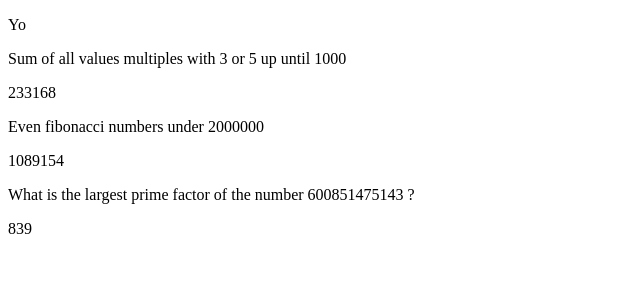
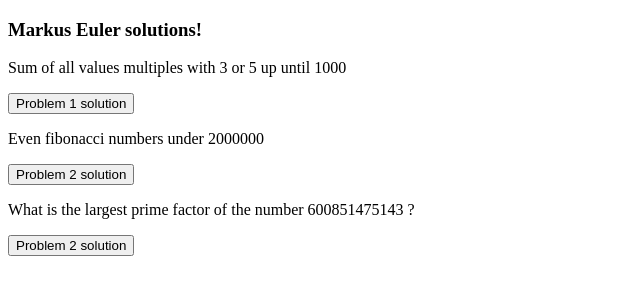
Before and after one commit to markusgustavsson/Euler-project, a plain HTML site: page index.html in a window 1280 px wide. Shown: the whole page, without its empty margins (0-640 px from the left). Drawn offline with Linux system fonts and the light colour scheme.

Commit message:
added buttons

```diff
--- a/index.html
+++ b/index.html
@@ -2,32 +2,22 @@
 <html>
 <head>
 <title>Euler Solitons - by Markus!</title>
-<meta><meta>
+<script>
 
-</head>
-<body>
-<p>Yo</p>
-<p> Sum of all values multiples with 3 or 5 up until 1000</p>
-<p id="demo"></p>
-
-<p> Even fibonacci numbers under 2000000</p>
-<p id="demo2"></p>
-
-<p> What is the largest prime factor of the number 600851475143 ?</p>
-<p id="demo3"></p>
-
-<script>
- function multiple () {
-  var sum = 0
-    for (var i = 0; i < 1000; i++) {
-      if (i % 3 === 0 || i % 5 === 0) {
-        sum += i
-      }
-    }
-    return sum;
+var multiple = function(number) {
+var sum = 0
+for (var i = 0; i<number; i++) {
+	if (i%3===0 || i%5 === 0) {
+  	sum += i;
   }
 
-document.getElementById("demo").innerHTML =multiple();
+}
+return sum;
+
+}
+
+
+
 
 
 var even_fib = function(num) {
@@ -49,7 +39,7 @@ var even_fib = function(num) {
 	return sum;
 };
 
-document.getElementById("demo2").innerHTML = even_fib(2000000)
+
 
 
 
@@ -62,8 +52,42 @@ for (var i = 0; i < 1000; ++i) {
 }
 var lpf = primeFactors.length;
 
-document.getElementById("demo3").innerHTML = primeFactors[lpf-1]
 
 </script>
+
+</head>
+<body>
+<h3>Markus Euler solutions!</h3>
+<p> Sum of all values multiples with 3 or 5 up until 1000</p>
+
+<button onclick="showPb1()">Problem 1 solution</button>
+<p id="demo"></p>
+
+<p> Even fibonacci numbers under 2000000</p>
+
+<button onclick="showPb2()">Problem 2 solution</button>
+<p id="demo2"></p>
+
+<p> What is the largest prime factor of the number 600851475143 ?</p>
+
+<button onclick="showPb3()">Problem 2 solution</button>
+<p id="demo3"></p>
+
+<script>
+function showPb1() {
+document.getElementById("demo").innerHTML =multiple(1000);}
+
+function showPb2() {
+document.getElementById("demo2").innerHTML = even_fib(2000000)}
+
+function showPb3() {
+document.getElementById("demo3").innerHTML = primeFactors[lpf-1]
+}
+
+
+
+
+</script>
+
 </body>
 </html>
```
